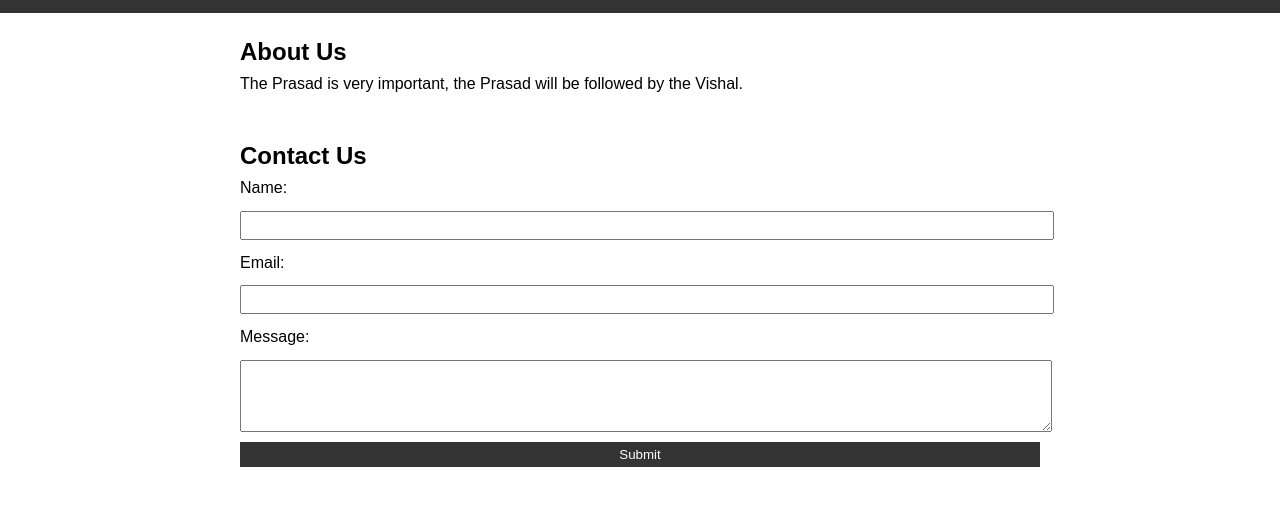
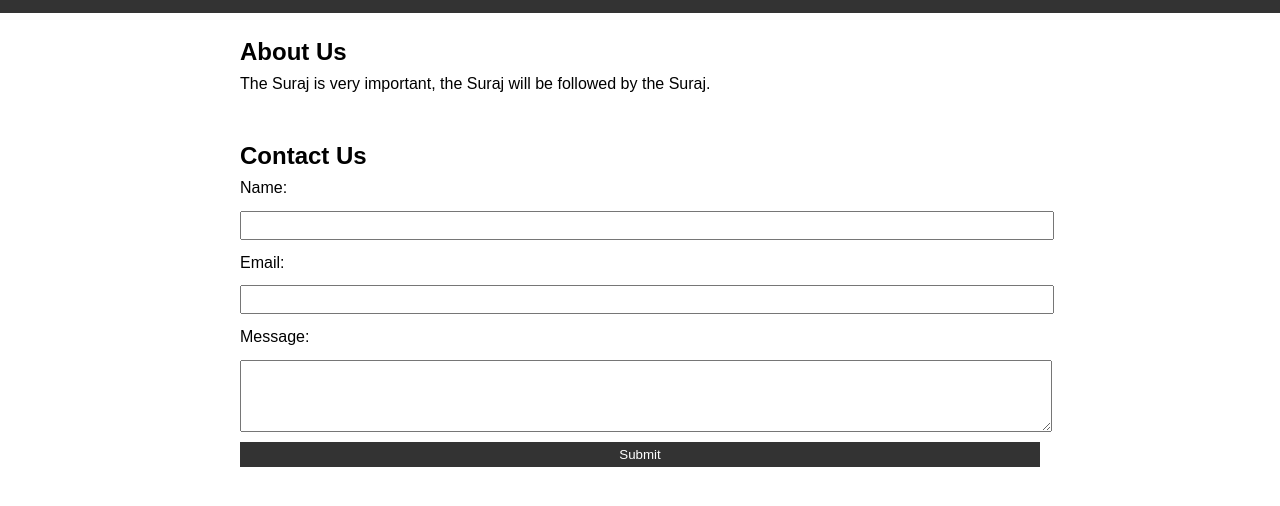
Before and after one commit to AshishThigale/Demo_Frontend_Workflow, a plain HTML site: page index.html in a window 1280 px wide. Shown: the part 96-602 px from the top of the page. Drawn offline with Linux system fonts and the light colour scheme; a script that the page names is missing.

Commit message:
Update index.html

```diff
--- a/index.html
+++ b/index.html
@@ -21,7 +21,7 @@
   <main>
     <section>
       <h2>About Us</h2>
-      <p>The Prasad is very important, the Prasad will be followed by the Vishal.</p>
+      <p>The Suraj is very important, the Suraj will be followed by the Suraj.</p>
     </section>
 
     <section>
```
